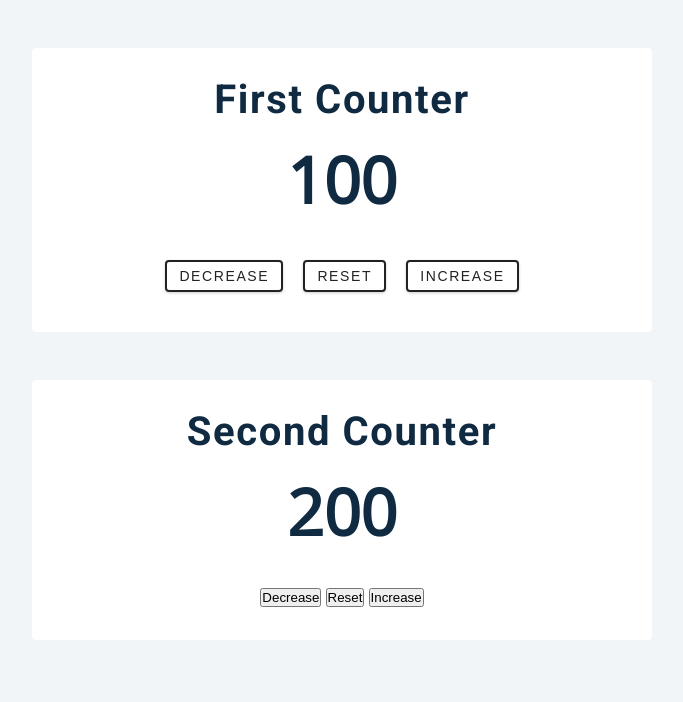
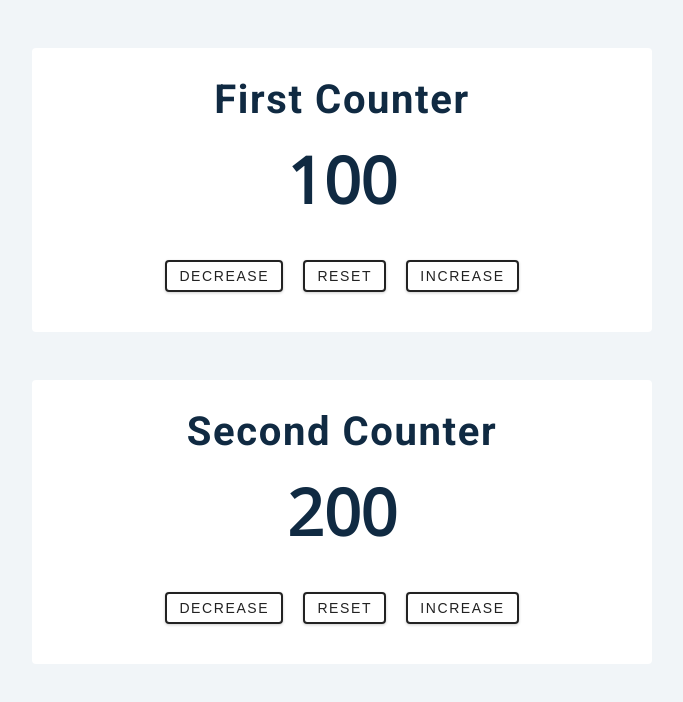
Before and after one commit to ashan1979/js_counter, a plain HTML site: page index.html in a window 1280 px wide. Shown: the whole page, without its empty margins (298-981 px from the left). Drawn offline with nearby package versions, Linux system fonts and the light colour scheme.

Commit message:
html bug correction

```diff
--- a/index.html
+++ b/index.html
@@ -23,9 +23,9 @@
         <h2>Second Counter</h2>
         <span class="value">0</span>
         <div class="button-container">
-            <button class="button decrease">Decrease</button>
-            <button class="button reset">Reset</button>
-            <button class="button increase">Increase</button>
+            <button class="btn decrease">Decrease</button>
+            <button class="btn reset">Reset</button>
+            <button class="btn increase">Increase</button>
         </div>
     </div>
 
```
